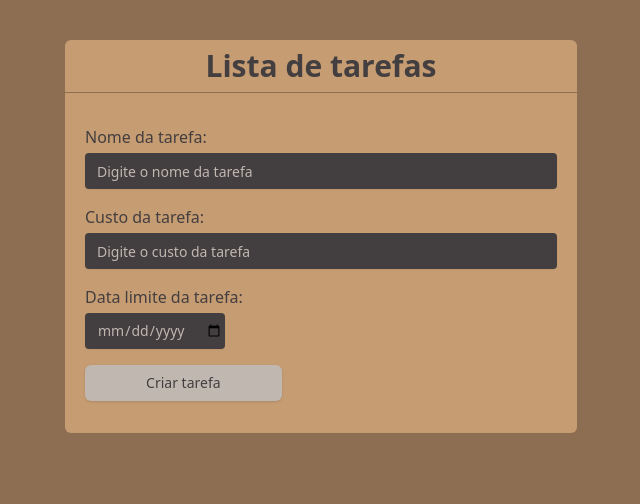
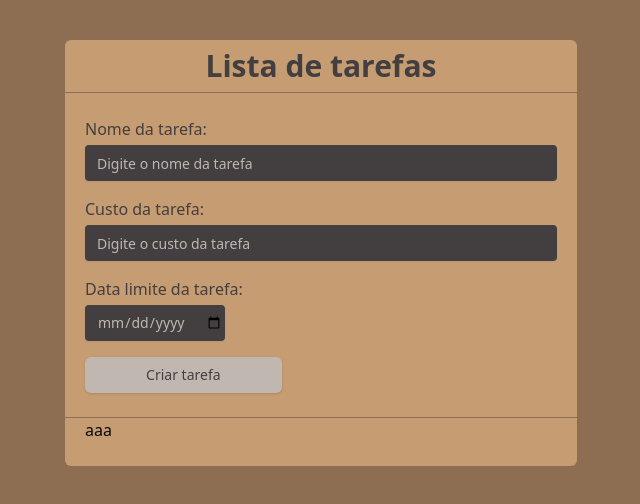
Before and after one commit to vitorgabrielgg/lista-de-tarefas-fatto, a Next.js app: page / in a window 1280 px wide. Shown: the top 504 px of the page, without its empty margins (319-959 px from the left). Built offline with nearby package versions, Linux system fonts and the light colour scheme.

Commit message:
fix: conteúdo e schema form receberam modificações

```diff
--- a/src/app/page.tsx
+++ b/src/app/page.tsx
@@ -1,5 +1,17 @@
-import { ListaDeTarefas } from "@/components";
+import { Formulario, ListaDeTarefas } from "@/components";
 
 export default function Home() {
-  return <ListaDeTarefas />;
+  return (
+    <main className="bg-lion mx-5 my-10 rounded-md max-w-lg min-[552px]:mx-auto">
+      <div className="border-b border-raw_umber py-2">
+        <h1 className="text-jet font-bold text-center text-3xl border-b-orange-50">
+          Lista de tarefas
+        </h1>
+      </div>
+      <div className="py-6">
+        <Formulario />
+        <ListaDeTarefas />
+      </div>
+    </main>
+  );
 }
--- a/src/components/index.ts
+++ b/src/components/index.ts
@@ -1 +1,2 @@
+export * from "./lista-de-tarefas/Formulario";
 export * from "./lista-de-tarefas/ListaDeTarefas";
--- a/src/components/lista-de-tarefas/Formulario/form.schema.ts
+++ b/src/components/lista-de-tarefas/Formulario/form.schema.ts
@@ -1,12 +1,12 @@
 import { z } from "zod";
 
 export const SchemaTarefa = z.object({
-  nomeTarefa: z.string().min(1, "Por favor, informe o nome da sua tarefa"),
-  custoTarefa: z.string().min(1, "Por favor, informe o custo da sua tarefa"),
+  nomeTarefa: z.string().min(1, "Por favor, informe o nome da tarefa"),
+  custoTarefa: z.string().min(1, "Por favor, informe o custo da tarefa"),
   dataLimiteTarefa: z
     .string()
-    .min(1, "Por favor, informe a data limite da sua tarefa")
-    .date("Data inválida")
+    .min(1, "Por favor, informe a data limite da tarefa")
+    .date("Data inválida, informe outra data")
     .refine((val) => new Date(val) > new Date(Date.now()), {
       message: "Insira uma data posterior à data atual",
     }),
--- a/src/components/lista-de-tarefas/Formulario/form.view.tsx
+++ b/src/components/lista-de-tarefas/Formulario/form.view.tsx
@@ -12,7 +12,11 @@
   register,
 }: FormViewProps) => {
   return (
-    <form className="flex flex-col gap-4" onSubmit={handleSubmit(onSubmit)}>
+    <section className="border-b border-raw_umber pb-6">
+      <form
+        className="flex flex-col gap-4 px-5"
+        onSubmit={handleSubmit(onSubmit)}
+      >
         <InputField
           label="Nome da tarefa:"
           name="nomeTarefa"
@@ -42,5 +46,6 @@
           Criar tarefa
         </Button>
       </form>
+    </section>
   );
 };
--- a/src/components/lista-de-tarefas/ListaDeTarefas/index.tsx
+++ b/src/components/lista-de-tarefas/ListaDeTarefas/index.tsx
@@ -1,17 +1,3 @@
-import React from "react";
-import { Formulario } from "../Formulario";
-
 export const ListaDeTarefas = () => {
-  return (
-    <main className="bg-lion mx-5 my-10 rounded-md max-w-lg min-[552px]:mx-auto">
-      <div className="border-b border-raw_umber py-2">
-        <h1 className="text-jet font-bold text-center text-3xl border-b-orange-50">
-          Lista de tarefas
-        </h1>
-      </div>
-      <div className="px-5 py-8">
-        <Formulario />
-      </div>
-    </main>
-  );
+  return <div className="px-5">aaa</div>;
 };
```
Lines whose indentation alone changed are shown as unchanged.
